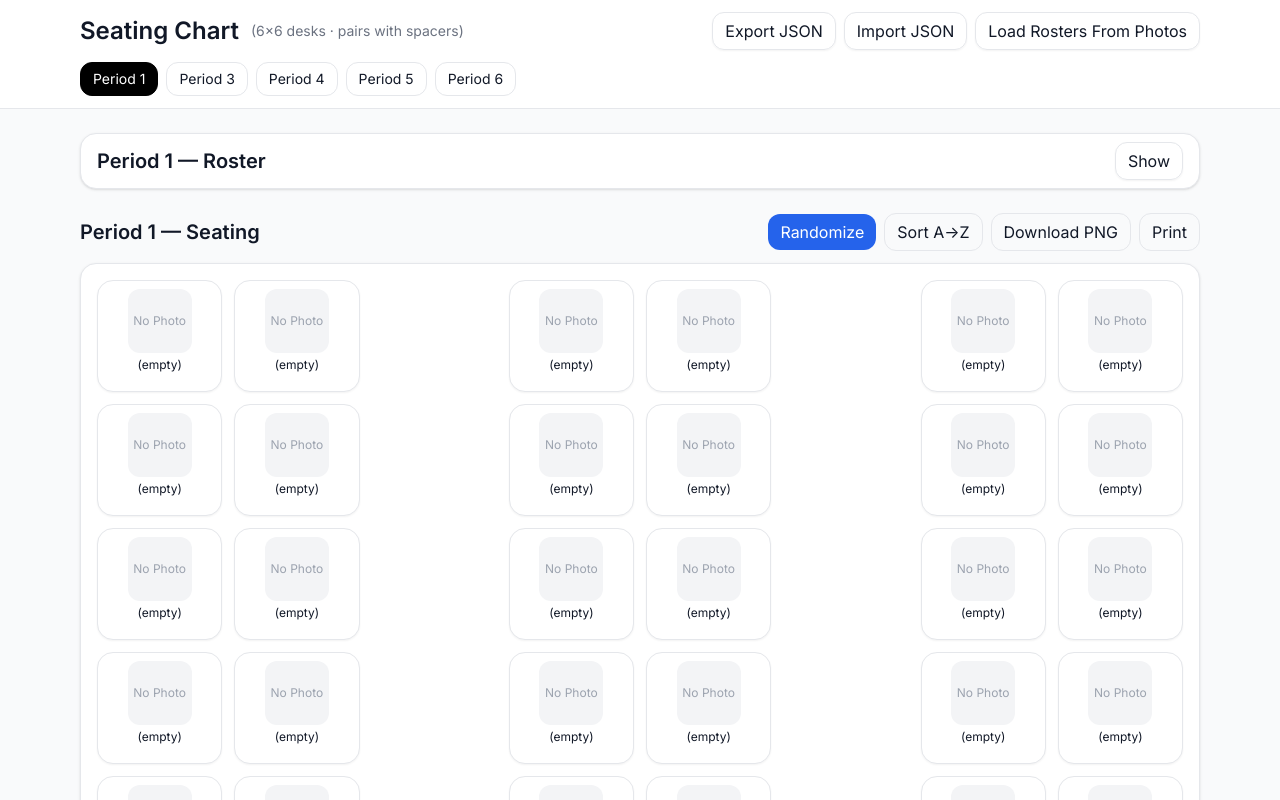
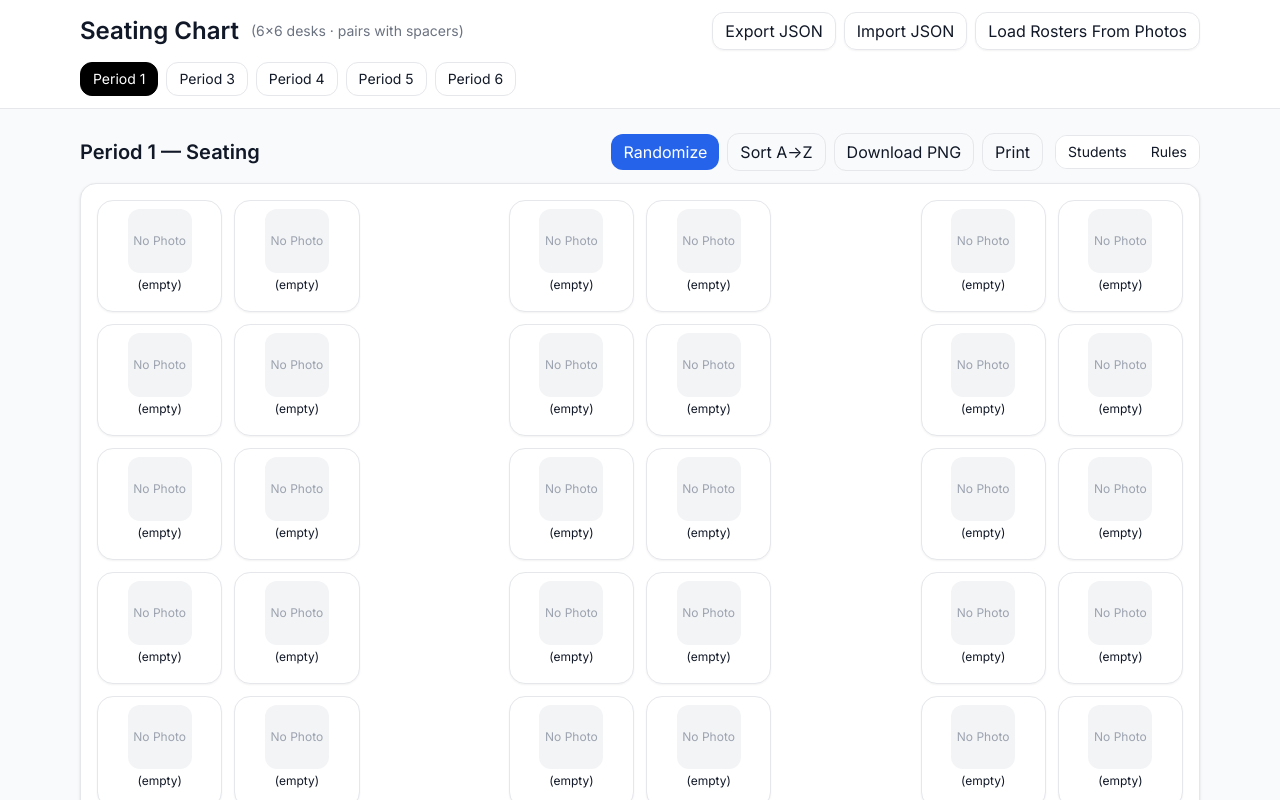
Before and after one commit to rubberduckinatruck/seating-chart, a React (Vite) app: page / in a window 1280 px wide. Shown: the top 800 px of the page. Built offline with nearby package versions, Linux system fonts and the light colour scheme.

Commit message:
Update App.tsx

```diff
--- a/src/App.tsx
+++ b/src/App.tsx
@@ -389,6 +389,20 @@ export default function App() {
   // ---------- NEW: roster panel tab (Students | Rules) ----------
   const [rightTab, setRightTab] = useState<"students" | "rules">("students");
 
+  // ---------- NEW: unified toggle handler for Students/Rules buttons ----------
+  function togglePanel(tab: "students" | "rules") {
+    if (rosterCollapsed) {
+      setRightTab(tab);
+      setRosterCollapsed(false);   // open on the requested tab
+    } else {
+      if (rightTab === tab) {
+        setRosterCollapsed(true);  // clicking the same tab hides the panel
+      } else {
+        setRightTab(tab);          // switch tabs while open
+      }
+    }
+  }
+
   return (
     <div className="min-h-screen bg-gray-50 text-gray-900">
       <header className="sticky top-0 z-10 bg-white border-b">
@@ -418,33 +432,38 @@ export default function App() {
         </nav>
       </header>
 
-      {/* ---------- REPLACED MAIN TO SUPPORT COLLAPSIBLE ROSTER + WIDE SEATING ---------- */}
+      {/* ---------- REPLACED MAIN TO KEEP ONE TOP ROW + TOGGLING STUDENTS/RULES ---------- */}
       <main className="mx-auto max-w-6xl px-4 py-6 grid grid-cols-1 lg:grid-cols-12 gap-6">
-        {/* Collapsed roster header bar (shown only when collapsed) */}
-        {rosterCollapsed && (
-          <section className="lg:col-span-12">
-            <div className="bg-white rounded-2xl shadow border px-4 py-2 flex items-center justify-between">
-              <h2 className="text-xl font-semibold">{state.titles[active]} — Roster</h2>
-              <button
-                onClick={() => setRosterCollapsed(false)}
-                className="px-3 py-1.5 rounded-xl border shadow-sm hover:bg-gray-50"
-              >
-                Show
-              </button>
-            </div>
-          </section>
-        )}
-
         {/* Seating — expands to full width when roster is collapsed */}
         <section className={rosterCollapsed ? "lg:col-span-12" : "lg:col-span-7"}>
-          <div className="flex items-center justify-between mb-3">
+          {/* ONE unified toolbar row */}
+          <div className="flex flex-wrap items-center justify-between gap-3 mb-3">
             <h2 className="text-xl font-semibold">{state.titles[active]} — Seating</h2>
-            <div className="flex items-center gap-2">
-              {/* Use the rule-aware randomize */}
-              <button onClick={() => randomizeWithRules(active)} className="px-3 py-1.5 rounded-xl bg-blue-600 text-white">Randomize</button>
-              <button onClick={() => sortAlpha(active)} className="px-3 py-1.5 rounded-xl border">Sort A→Z</button>
-              <button onClick={downloadPNG} className="px-3 py-1.5 rounded-xl border">Download PNG</button>
-              <button onClick={() => window.print()} className="px-3 py-1.5 rounded-xl border">Print</button>
+
+            <div className="flex items-center gap-3">
+              {/* Seating actions (left side of the right cluster) */}
+              <div className="flex items-center gap-2">
+                <button onClick={() => randomizeWithRules(active)} className="px-3 py-1.5 rounded-xl bg-blue-600 text-white">Randomize</button>
+                <button onClick={() => sortAlpha(active)} className="px-3 py-1.5 rounded-xl border">Sort A→Z</button>
+                <button onClick={downloadPNG} className="px-3 py-1.5 rounded-xl border">Download PNG</button>
+                <button onClick={() => window.print()} className="px-3 py-1.5 rounded-xl border">Print</button>
+              </div>
+
+              {/* Students / Rules buttons (right side of the same row) */}
+              <div className="inline-flex rounded-xl overflow-hidden border">
+                <button
+                  className={"px-3 py-1.5 text-sm " + (!rosterCollapsed && rightTab==="students" ? "bg-black text-white" : "bg-white")}
+                  onClick={() => togglePanel("students")}
+                >
+                  Students
+                </button>
+                <button
+                  className={"px-3 py-1.5 text-sm " + (!rosterCollapsed && rightTab==="rules" ? "bg-black text-white" : "bg-white")}
+                  onClick={() => togglePanel("rules")}
+                >
+                  Rules
+                </button>
+              </div>
             </div>
           </div>
 
@@ -468,35 +487,9 @@ export default function App() {
           </div>
         </section>
 
-        {/* Roster/Rules panel — only renders when expanded */}
+        {/* Right panel — only renders when expanded. No header; the top row handles that. */}
         {!rosterCollapsed && (
           <section className="lg:col-span-5">
-            <div className="flex items-center justify-between mb-3">
-              <h2 className="text-xl font-semibold">{state.titles[active]} — {rightTab === "students" ? "Roster" : "Rules"}</h2>
-              <div className="flex items-center gap-2">
-                {/* simple two-tab switch */}
-                <div className="inline-flex rounded-xl overflow-hidden border">
-                  <button
-                    className={"px-3 py-1.5 text-sm " + (rightTab==="students" ? "bg-black text-white" : "bg-white")}
-                    onClick={() => setRightTab("students")}
-                  >Students</button>
-                  <button
-                    className={"px-3 py-1.5 text-sm " + (rightTab==="rules" ? "bg-black text-white" : "bg-white")}
-                    onClick={() => setRightTab("rules")}
-                  >Rules</button>
-                </div>
-                <button
-                  onClick={() => setRosterCollapsed(true)}
-                  className="px-3 py-1.5 rounded-xl border shadow-sm hover:bg-gray-50"
-                >
-                  Hide
-                </button>
-                {rightTab === "students" && (
-                  <button onClick={()=>addStudent(active)} className="px-3 py-1.5 rounded-xl border">Add Student</button>
-                )}
-              </div>
-            </div>
-
             {rightTab === "students" ? (
               <>
                 <div className="bg-white rounded-2xl shadow border overflow-hidden">
```
